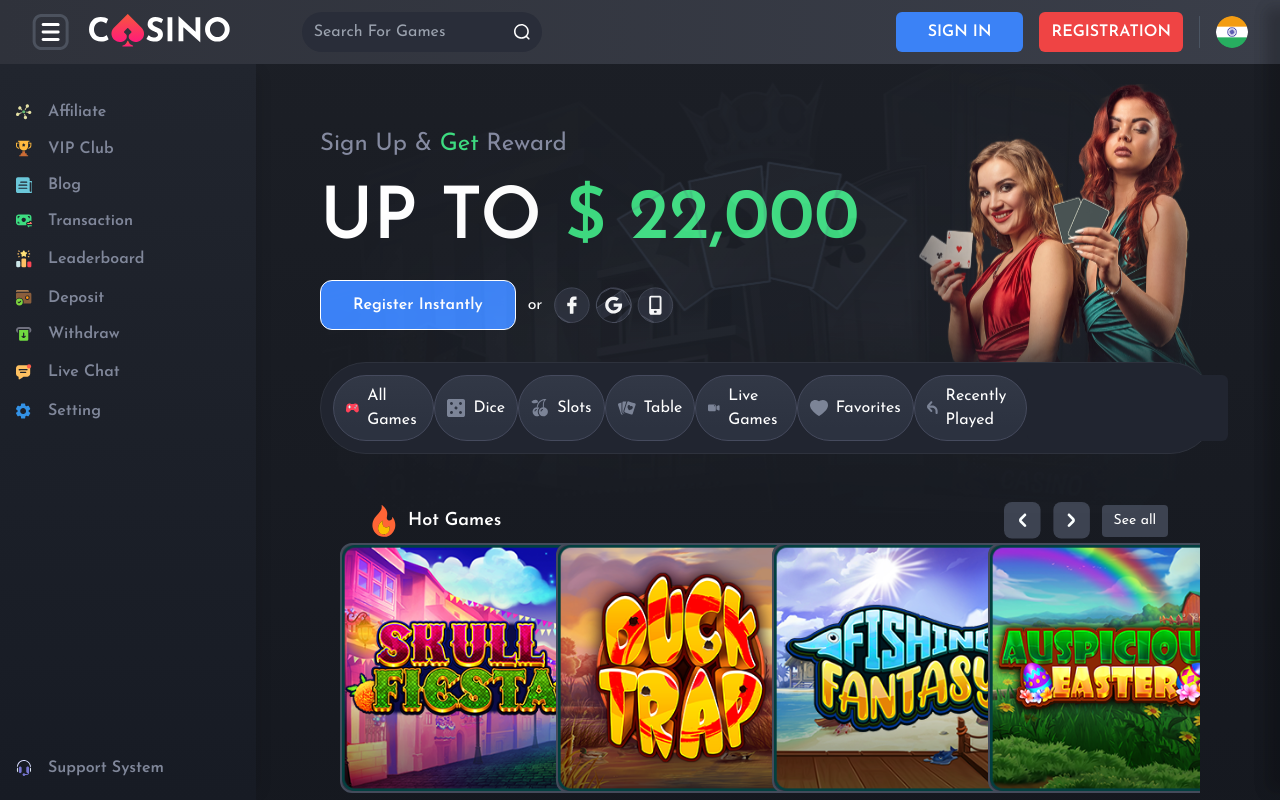
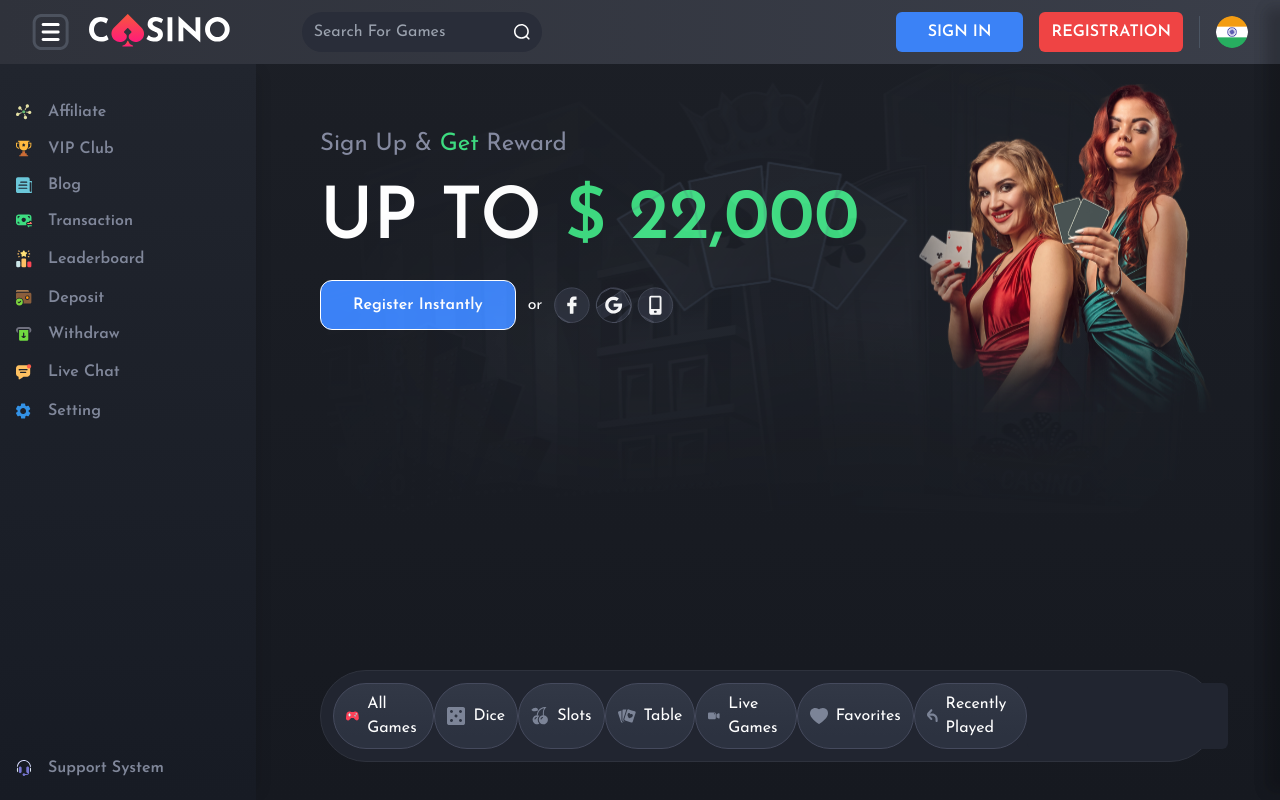
Before and after one commit to Darshan-Dhameliya/mpl-temp, a Next.js app: page / in a window 1280 px wide. Shown: the top 800 px of the page. Built offline with nearby package versions, Linux system fonts and the light colour scheme.

Commit message:
set sidebar height

```diff
--- a/src/pages/index.js
+++ b/src/pages/index.js
@@ -85,6 +85,7 @@ export default function Home() {
   return (
     <div className={`h-full flex flex-col gap-8 text-white`}>
       {isloggedin === false && (
+        <>
           <div className=" flex flex-col w-full relative">
             <Image
               src={require("../assets/Main_page_img.svg")}
@@ -142,6 +143,8 @@ export default function Home() {
               </div>
             </div>
           </div>
+          <div className="h-64 mt-5" />
+        </>
       )}
       <SecureSection>
         <div className="h-64 mt-5">
```
Lines whose indentation alone changed are shown as unchanged.
